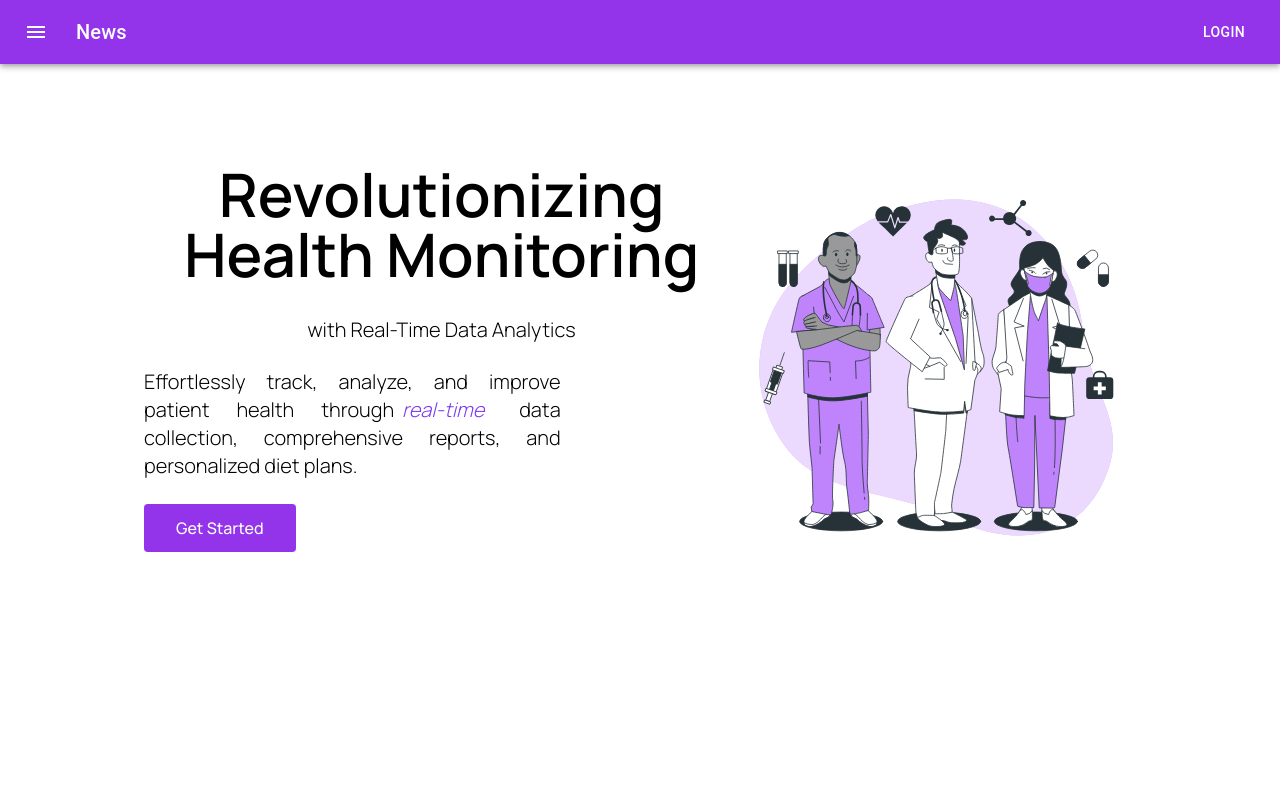
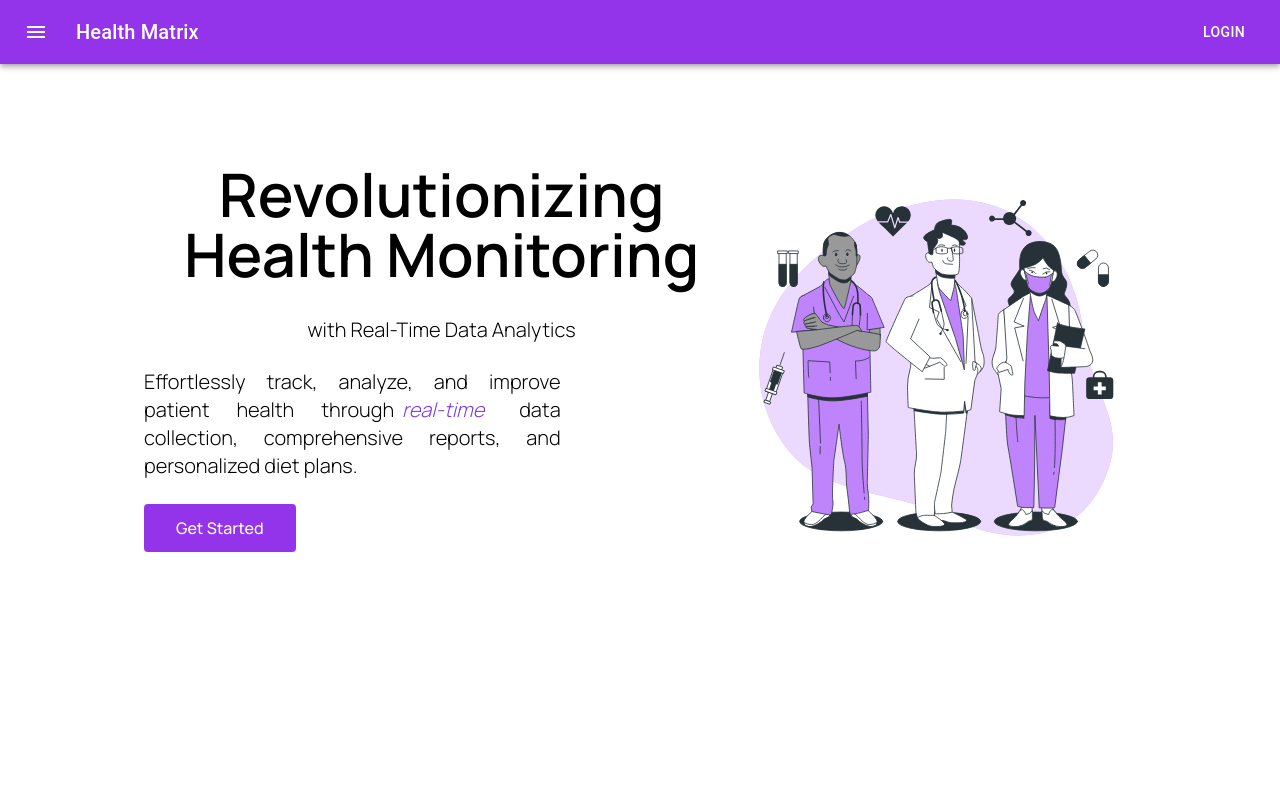
Before and after one commit to psidh/health, a Next.js app: page / in a window 1280 px wide. Shown: the top 800 px of the page. Built offline with nearby package versions, Linux system fonts and the light colour scheme; no server answers.

Commit message:
home page completed
Signed-off-by: P SIDHARTH <philkhanasidharth14@gmail.com>

```diff
--- a/src/components/Navbar.tsx
+++ b/src/components/Navbar.tsx
@@ -10,8 +10,13 @@ import Button from "@mui/material/Button"
 import IconButton from "@mui/material/IconButton"
 import MenuIcon from "@mui/icons-material/Menu"
 import theme from "@/utils/colorPallete"
+import { useAuth } from "@/firebase/AuthContext"
+import { useRouter } from "next/navigation"
 
 export default function ButtonAppBar() {
+  const { signInWithGoogle, logout, user } = useAuth()
+  const router = useRouter();
+
   return (
     <ThemeProvider theme={theme}>
       <Box sx={{ flexGrow: 1 }}>
@@ -27,9 +32,24 @@ export default function ButtonAppBar() {
               <MenuIcon />
             </IconButton>
             <Typography variant="h6" component="div" sx={{ flexGrow: 1 }}>
-              News
+              Health Matrix
             </Typography>
-            <Button color="inherit">Login</Button>
+            {user ? (
+              <div className="flex space-x-2">
+                <Button onClick={function(){
+                  router.push("/dashboard")
+                }} variant="text" color="inherit">
+                  Dashboard
+                </Button>
+                <Button onClick={logout} variant="text" color="inherit">
+                  Logout
+                </Button>
+              </div>
+            ) : (
+              <Button onClick={signInWithGoogle} variant="text" color="inherit">
+                Login
+              </Button>
+            )}
           </Toolbar>
         </AppBar>
       </Box>
```
